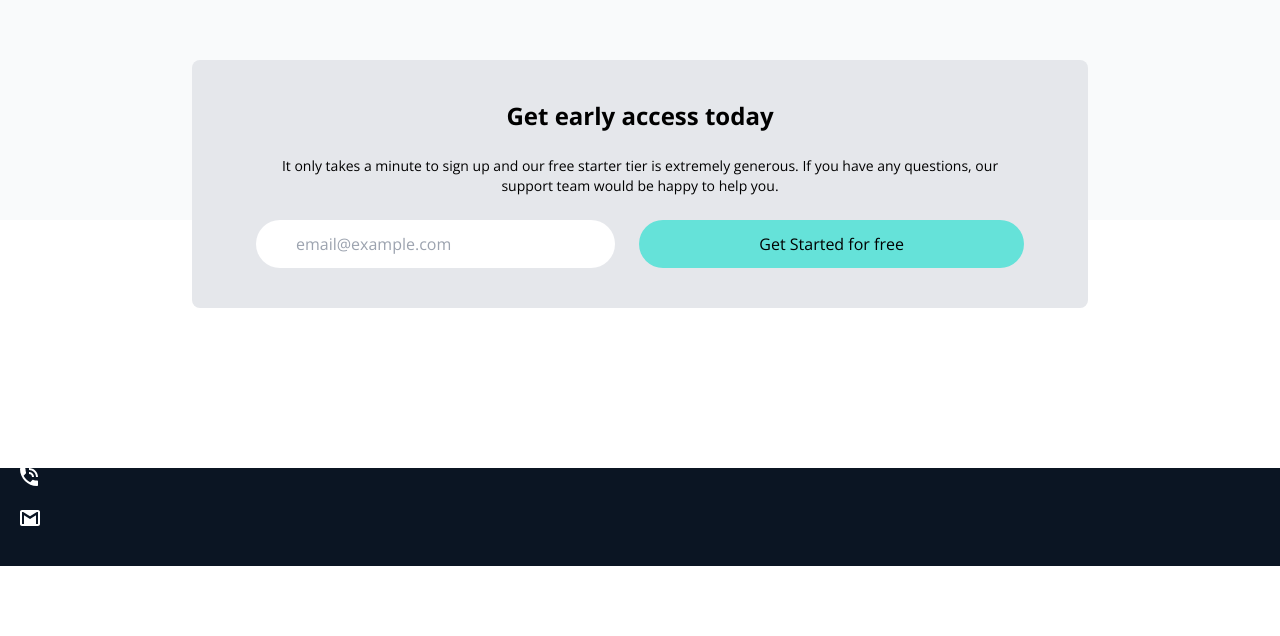
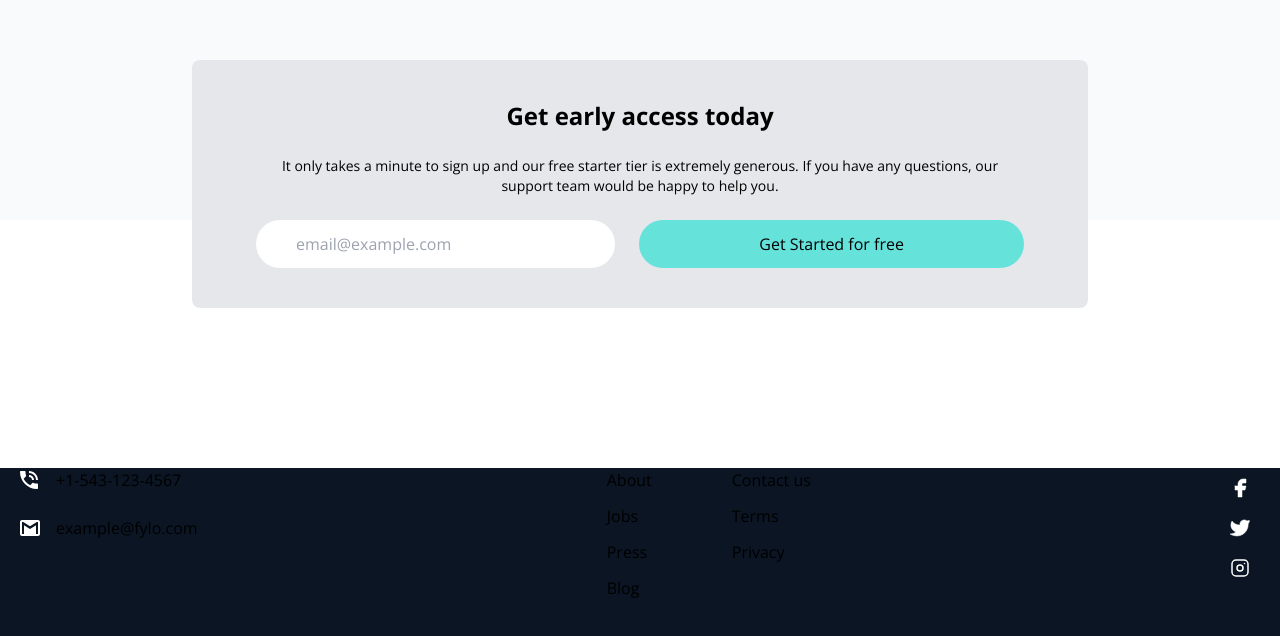
Before and after one commit to zainabturkmen/fylo, a website: page index.html in a window 1280 px wide. Shown: the part 3252-3888 px from the top of the page. Before the commit the page ends 3818 px from the top, so only its background shows below. Drawn offline with nearby package versions, Linux system fonts and the light colour scheme.

Commit message:
Adding Update

```diff
--- a/index.html
+++ b/index.html
@@ -306,16 +306,53 @@
               <div class="w-6">
                 <img src="images/icon-phone.svg" alt="" class="scale-10" />
               </div>
+              <div>+1-543-123-4567</div>
             </div>
             <div class="flex items-center space-x-3">
               <div class="w-6">
                 <img src="images/icon-email.svg" alt="" class="scale-10" />
               </div>
+              <div>example@fylo.com</div>
             </div>
           </div>
           <!-- Menus -->
-
+          <div
+            class="flex flex-col space-y-10 text-xl md:text-base md:space-x-20 md:space-y-0 md:flex-row">
+            <div class="flex flex-col space-y-3">
+              <a href="#">About</a>
+              <a href="#">Jobs</a>
+              <a href="#">Press</a>
+              <a href="#">Blog</a>
+            </div>
+            <div class="flex flex-col space-y-3">
+              <a href="#">Contact us</a>
+              <a href="#">Terms</a>
+              <a href="#">Privacy</a>
+            </div>
+          </div>
           <!-- Social -->
+          <div class="flex justify-center pb-10 space-x-3">
+            <div>
+              <a href="#">
+                <img
+                  src="images/facebook.svg"
+                  alt=""
+                  class="p-2 bg-darBlue rounded-full ficon" />
+              </a>
+              <a href="#">
+                <img
+                  src="images/twitter.svg"
+                  alt=""
+                  class="p-2 bg-darBlue rounded-full ficon" />
+              </a>
+              <a href="#">
+                <img
+                  src="images/instagram.svg"
+                  alt=""
+                  class="p-2 bg-darBlue rounded-full ficon" />
+              </a>
+            </div>
+          </div>
         </div>
       </div>
     </footer>
```
Also changed, not shown: css/style.css.
